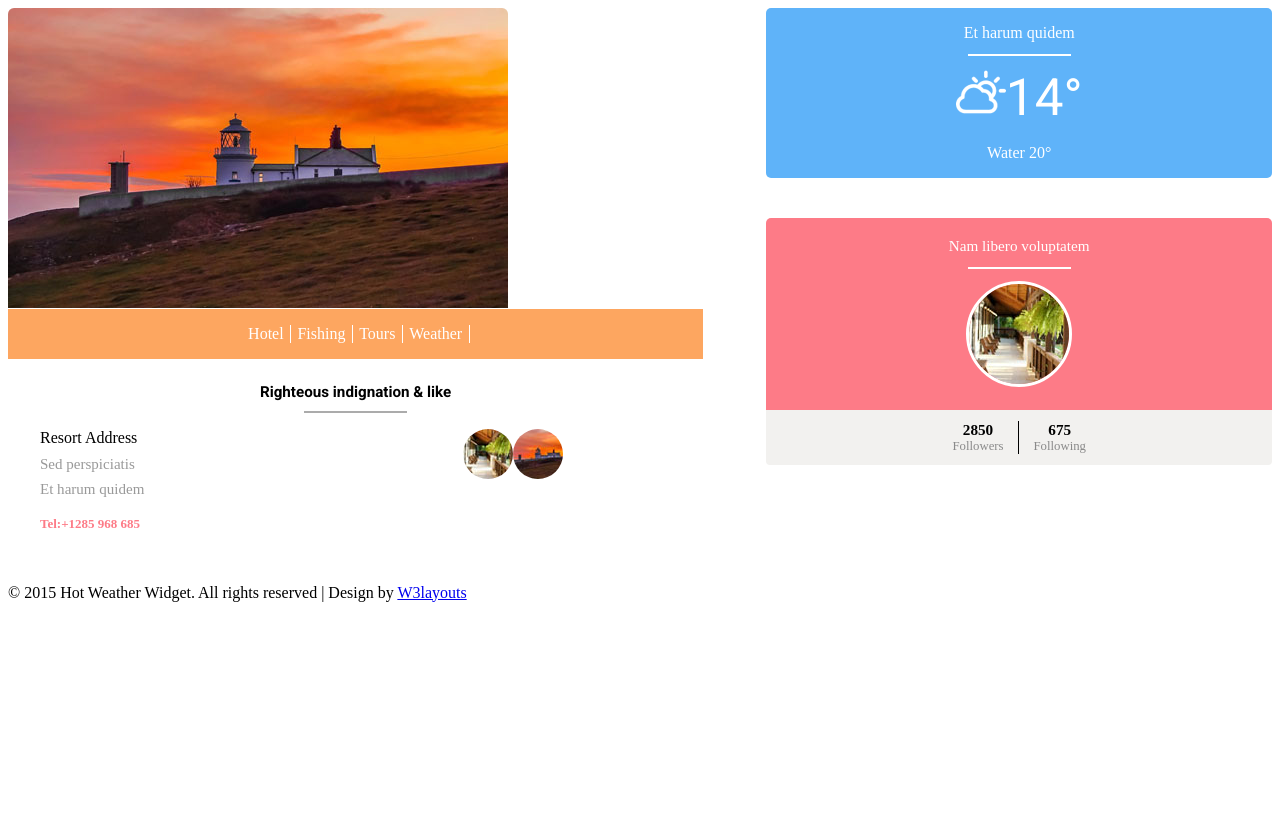
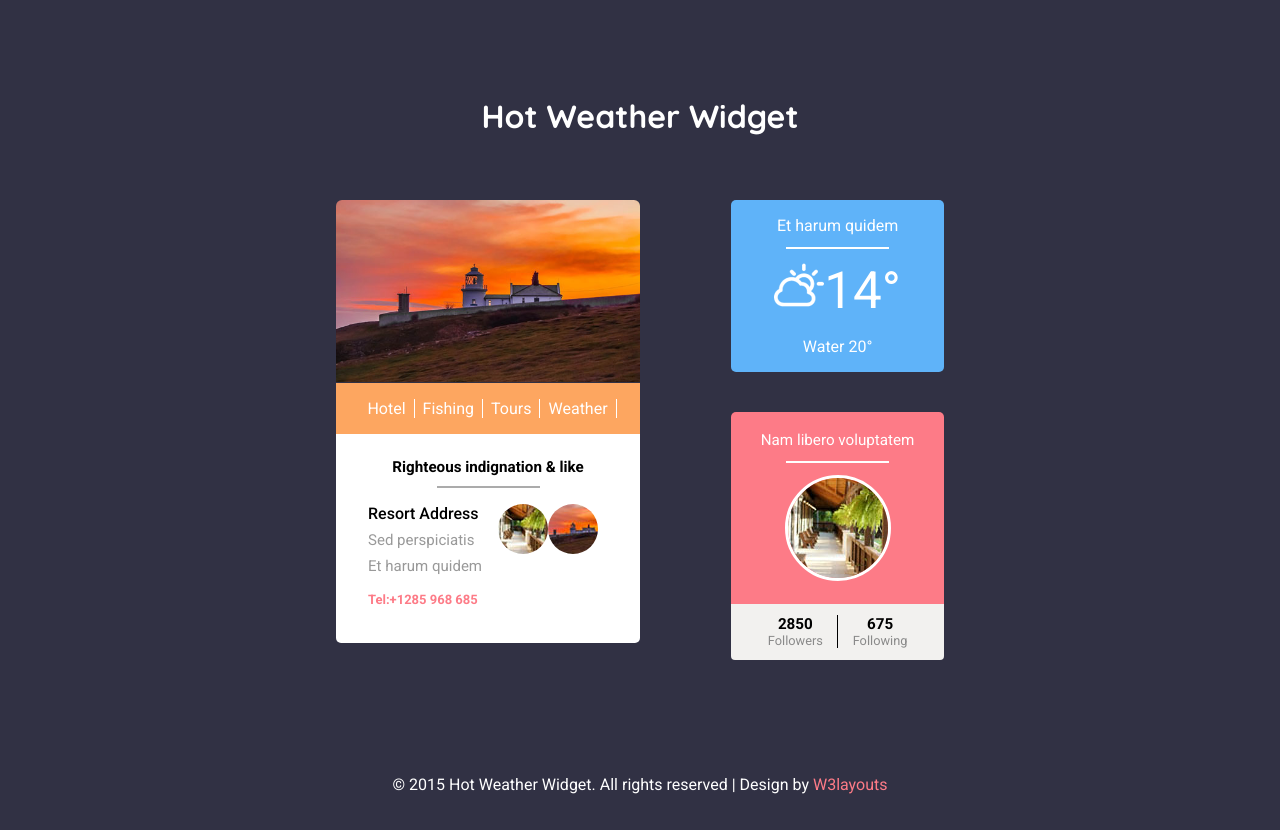
Before and after one commit to anomaly-stalker/angular-tryout, an Angular app: page / in a window 1280 px wide. Before the commit the page ends 800 px from the top, so only its background shows below. Built offline with nearby package versions, Linux system fonts and the light colour scheme.

Commit message:
Styles were fixed

```diff
--- a/src/app/app.component.css
+++ b/src/app/app.component.css
@@ -1,60 +1,3 @@
-/*--
-Author: W3layouts
-Author URL: http://w3layouts.com
-License: Creative Commons Attribution 3.0 Unported
-License URL: http://creativecommons.org/licenses/by/3.0/
---*/
-/* start editing from here */
-html,body,div,span,applet,object,iframe,h1,h2,h3,h4,h5,h6,p,blockquote,pre,a,abbr,acronym,address,big,cite,code,del,dfn,em,img,ins,kbd,q,s,samp,small,strike,strong,sub,sup,tt,var,b,u,i,dl,dt,dd,ol,nav ul,nav li,fieldset,form,label,legend,table,caption,tbody,tfoot,thead,tr,th,td,article,aside,canvas,details,embed,figure,figcaption,footer,header,hgroup,menu,nav,output,ruby,section,summary,time,mark,audio,video{margin:0;padding:0;border:0;font-size:100%;font:inherit;vertical-align:baseline;}
-article, aside, details, figcaption, figure,footer, header, hgroup, menu, nav, section {display: block;}
-ol,ul{list-style:none;margin:0;padding:0;}
-blockquote,q{quotes:none;}
-blockquote:before,blockquote:after,q:before,q:after{content:'';content:none;}
-table{border-collapse:collapse;border-spacing:0;}
-/* start editing from here */
-a{text-decoration:none;}
-.txt-rt{text-align:right;}/* text align right */
-.txt-lt{text-align:left;}/* text align left */
-.txt-center{text-align:center;}/* text align center */
-.float-rt{float:right;}/* float right */
-.float-lt{float:left;}/* float left */
-.clear{clear:both;}/* clear float */
-.pos-relative{position:relative;}/* Position Relative */
-.pos-absolute{position:absolute;}/* Position Absolute */
-.vertical-base{	vertical-align:baseline;}/* vertical align baseline */
-.vertical-top{	vertical-align:top;}/* vertical align top */
-.underline{	padding-bottom:5px;	border-bottom: 1px solid #eee; margin:0 0 20px 0;}/* Add 5px bottom padding and a underline */
-nav.vertical ul li{	display:block;}/* vertical menu */
-nav.horizontal ul li{	display: inline-block;}/* horizontal menu */
-img{max-width:100%;}
-/*end reset*/
-/*--login start here--*/
- body{
-  font-family: 'Roboto', sans-serif;
-   font-size: 100%;
-   background:#313144;
-}
-a {
-  text-decoration: none;
-}
-a:hover {
-  transition: 0.5s all;
-  -webkit-transition: 0.5s all;
-  -moz-transition: 0.5s all;
-  -o-transition: 0.5s all;
-}
-/*--header start here--*/
-h1 {
-  text-align: center;
-  font-size: 2em;
-  color: #fff;
-  margin: 3em 0em 2em 0em;
-  font-family: 'Quicksand', sans-serif;
-}
-.element {
-  width: 40%;
-  margin: 0 auto 7em;
-}
 .ele-strip {
   background: #fda660;
   padding: 1em 1em;
@@ -280,191 +223,6 @@
   font-weight: bold;
   font-family: 'Roboto', sans-serif;
 }
-.copy-right {
-  text-align: center;
-  padding:0em 0em 2em 0em;
-}
-.copy-right p {
-  font-size: 1em;
-  color: #fff;
-  line-height: 1.6em;
-}
-.copy-right p a{
-    color: #fd7b87;
-}
-.copy-right p a:hover{
-    color: #fff;
-    text-decoration:none;
-}
 .clear{
    clear:both;
 }
-/*--meadia quries start here--*/
-@media(max-width:1600px){
-.temperatur {
-    margin-bottom:1.95em;
-}
-}
-@media(max-width:1440px){
-.jspVerticalBar {
-  width: 15px!important;
-}
-.ele-strip ul li {
-  padding: 0em 0.8em;
-}
-.element-right {
-  width: 40%;
-}
-.element {
-  width: 43%;
-}
-.ele-strip ul li {
-  padding: 0em 0.4em;
-}
-.teddy-text {
-  padding: 1.2em 1em;
-}
-.temperatur {
-    margin-bottom: 1.5em;
-}
-}
-@media(max-width:1366px){
-.element-left {
-  width: 55%;
-}
-.element {
-  width: 44%;
-}
-.temperatur {
-    margin-bottom: 2.5em;
-}
-}
-@media(max-width:1280px){
-.teddy-text h4 {
-  font-size: 0.95em;
-}
-.element {
-  width: 47.5%;
-}
-}
-@media(max-width:1024px){
-.element {
-  width: 58.5%;
-}
-.temperatur {
-    margin-bottom: 2.3em;
-}
-}
-@media(max-width:768px){
-.element {
-  width: 76.5%;
-}
-.temperatur {
-    margin-bottom: 2.1em;
-}
-}
-@media(max-width:736px){
-.temperatur {
-  margin-bottom: 2em;
-}
-}
-@media(max-width:667px){
-.element {
-  width: 85.5%;
-}
-.temperatur {
-  margin-bottom: 2em;
-}
-}
-@media(max-width:640px){
-.element {
-  width: 90.5%;
-}
-.temperatur {
-    margin-bottom:2.3em;
-}
-.teddy-text {
-    padding: 1em 1em;
-}
-}
-@media(max-width:600px){
-.element {
-  width: 94.5%;
-}
-}
-@media(max-width:568px){
-.element {
-  width: 98%;
-}
-}
-@media(max-width:480px){
-.element-left {
-  width: 100%;
-  float: none;
-}
-.element-right {
-  width: 100%;
-  float: none;
-  margin: 1.5em 0em 0em 0em;
-}
-.element {
-  width: 80%;
-}
-h1 {
-  font-size: 1.8em;
-  margin: 1.5em 0em 1em 0em;
-}
-.jspContainer {
-  width: 335px !important;
-}
-.temperatur {
-  margin-bottom: 1.5em;
-}
-}
-@media(max-width:414px){
-
-}
-@media(max-width:384px){
-
-}
-@media(max-width:375px){
-
-}
-@media(max-width:320px){
-h1 {
-  font-size: 1.5em;
-  margin: 1em 0em 1em 0em;
-}
-.element {
-  width: 95%;
-  margin: 0 auto 2em;
-}
-.jspContainer {
-  width: 259px !important;
-}
-.row.row1.scroll-pane.jspScrollable {
-  width: 260px!important;
-}
-.ele-strip ul li a {
-  font-size: 0.9em;
-}
-.top-on1 h4 {
-  font-size: 0.84em;
-}
-.top-on1 h5 {
-  font-size: 0.75em;
-}
-.copy-right p {
-  font-size: 0.85em;
-}
-.activity-desc h5 {
-    color: #000;
-    font-size: 0.95em;
-}
-.activity-desc p {
-    font-size: 0.8em;
-}
-.activity-desc h6 {
-    font-size: 12px;
-}
-}
--- a/src/index.html
+++ b/src/index.html
@@ -15,6 +15,7 @@
 	<link href='//fonts.googleapis.com/css?family=Quicksand:400,300,700' rel='stylesheet' type='text/css'>
 </head>
 <body>
+	<h1>Hot Weather Widget</h1>
 	<app-root class="element"></app-root>
 	<div class="copy-right">
 		<p>© 2015 Hot Weather Widget. All rights reserved | Design by  <a href="http://w3layouts.com/" target="_blank">  W3layouts </a></p>
--- a/src/styles.css
+++ b/src/styles.css
@@ -1 +1,289 @@
-/* You can add global styles to this file, and also import other style files */
+/*--
+Author: W3layouts
+Author URL: http://w3layouts.com
+License: Creative Commons Attribution 3.0 Unported
+License URL: http://creativecommons.org/licenses/by/3.0/
+--*/
+/* start editing from here */
+html,body,div,span,applet,object,iframe,h1,h2,h3,h4,h5,h6,p,blockquote,pre,a,abbr,acronym,address,big,cite,code,del,dfn,em,img,ins,kbd,q,s,samp,small,strike,strong,sub,sup,tt,var,b,u,i,dl,dt,dd,ol,nav ul,nav li,fieldset,form,label,legend,table,caption,tbody,tfoot,thead,tr,th,td,article,aside,canvas,details,embed,figure,figcaption,footer,header,hgroup,menu,nav,output,ruby,section,summary,time,mark,audio,video {
+	margin:0;
+	padding:0;
+	border:0;
+	font-size:100%;
+	font:inherit;
+	vertical-align:baseline;
+}
+article, aside, details, figcaption, figure,footer, header, hgroup, menu, nav, section {
+	display: block;
+}
+ol,ul {
+	list-style:none;
+	margin:0;
+	padding:0;
+}
+blockquote,q {
+	quotes:none;
+}
+blockquote:before,blockquote:after,q:before,q:after {
+	content:'';content:none;}
+table {
+	border-collapse:collapse;
+	border-spacing:0;
+}
+
+/* start editing from here */
+a {
+	text-decoration:none;
+}
+.txt-rt {
+	text-align:right;
+}/* text align right */
+.txt-lt {
+	text-align:left;
+}/* text align left */
+.txt-center {
+	text-align:center;
+}/* text align center */
+.float-rt {
+	float:right;
+}/* float right */
+.float-lt {
+	float:left;
+}/* float left */
+.clear {
+	clear:both;
+}/* clear float */
+.pos-relative {
+	position:relative;
+}/* Position Relative */
+.pos-absolute {
+	position:absolute;
+}/* Position Absolute */
+.vertical-base {
+	vertical-align:baseline;
+}/* vertical align baseline */
+.vertical-top {
+	vertical-align:top;
+}/* vertical align top */
+.underline {
+	padding-bottom:5px;
+	border-bottom: 1px solid #eee;
+	margin:0 0 20px 0;
+}/* Add 5px bottom padding and a underline */
+nav.vertical ul li {
+	display:block;
+}/* vertical menu */
+nav.horizontal ul li {
+	display: inline-block;
+}/* horizontal menu */
+img {
+	max-width:100%;
+}
+/*end reset*/
+
+/*--login start here--*/
+body{
+	font-family: 'Roboto', sans-serif;
+	font-size: 100%;
+	background:#313144;
+}
+a {
+	text-decoration: none;
+}
+a:hover {
+	transition: 0.5s all;
+	-webkit-transition: 0.5s all;
+	-moz-transition: 0.5s all;
+	-o-transition: 0.5s all;
+}
+/*--header start here--*/
+h1 {
+	text-align: center;
+	font-size: 2em;
+	font-weight: bold;
+	color: #fff;
+	margin: 3em 0em 2em 0em;
+	font-family: 'Quicksand', sans-serif;
+}
+.element {
+	display: block;
+	width: 40%;
+	margin: 0 auto 7em;
+}
+.copy-right {
+	text-align: center;
+	padding:0em 0em 2em 0em;
+}
+.copy-right p {
+	font-size: 1em;
+	color: #fff;
+	line-height: 1.6em;
+}
+.copy-right p a{
+	color: #fd7b87;
+}
+.copy-right p a:hover{
+	color: #fff;
+	text-decoration:none;
+}
+
+/*--meadia quries start here--*/
+@media(max-width:1600px){
+	.temperatur {
+		margin-bottom:1.95em;
+	}
+}
+@media(max-width:1440px){
+	.jspVerticalBar {
+		width: 15px!important;
+	}
+	.ele-strip ul li {
+		padding: 0em 0.8em;
+	}
+	.element-right {
+		width: 40%;
+	}
+	.element {
+		width: 43%;
+	}
+	.ele-strip ul li {
+		padding: 0em 0.4em;
+	}
+	.teddy-text {
+		padding: 1.2em 1em;
+	}
+	.temperatur {
+		margin-bottom: 1.5em;
+	}
+}
+@media(max-width:1366px){
+	.element-left {
+		width: 55%;
+	}
+	.element {
+		width: 44%;
+	}
+	.temperatur {
+		margin-bottom: 2.5em;
+	}
+}
+@media(max-width:1280px){
+	.teddy-text h4 {
+		font-size: 0.95em;
+	}
+	.element {
+		width: 47.5%;
+	}
+}
+@media(max-width:1024px){
+	.element {
+		idth: 58.5%;
+	}
+	.temperatur {
+		margin-bottom: 2.3em;
+	}
+}
+@media(max-width:768px){
+	.element {
+		width: 76.5%;
+	}
+	.temperatur {
+		margin-bottom: 2.1em;
+	}
+}
+@media(max-width:736px){
+	.temperatur {
+		margin-bottom: 2em;
+	}
+}
+@media(max-width:667px){
+	.element {
+		width: 85.5%;
+	}
+	.temperatur {
+		margin-bottom: 2em;
+	}
+}
+@media(max-width:640px){
+	.element {
+		width: 90.5%;
+	}
+	.temperatur {
+		margin-bottom:2.3em;
+	}
+	.teddy-text {
+		padding: 1em 1em;
+	}
+}
+@media(max-width:600px){
+	.element {
+		width: 94.5%;
+	}
+}
+@media(max-width:568px){
+	.element {
+		width: 98%;
+	}
+}
+@media(max-width:480px){
+	.element-left {
+		width: 100%;
+		float: none;
+	}
+	.element-right {
+		width: 100%;
+		float: none;
+		margin: 1.5em 0em 0em 0em;
+	}
+	.element {
+		width: 80%;
+	}
+	h1 {
+		font-size: 1.8em;
+		margin: 1.5em 0em 1em 0em;
+	}
+	.jspContainer {
+		width: 335px !important;
+	}
+	.temperatur {
+		margin-bottom: 1.5em;
+	}
+}
+@media(max-width:320px){
+	h1 {
+		font-size: 1.5em;
+		margin: 1em 0em 1em 0em;
+	}
+	.element {
+		width: 95%;
+		margin: 0 auto 2em;
+	}
+	.jspContainer {
+		width: 259px !important;
+	}
+	.row.row1.scroll-pane.jspScrollable {
+		width: 260px!important;
+	}
+	.ele-strip ul li a {
+		font-size: 0.9em;
+	}
+	.top-on1 h4 {
+		font-size: 0.84em;
+	}
+	.top-on1 h5 {
+		font-size: 0.75em;
+	}
+	.copy-right p {
+		font-size: 0.85em;
+	}
+	.activity-desc h5 {
+		color: #000;
+		font-size: 0.95em;
+	}
+	.activity-desc p {
+		font-size: 0.8em;
+	}
+	.activity-desc h6 {
+		font-size: 12px;
+	}
+}
```
Lines whose indentation alone changed are shown as unchanged.
